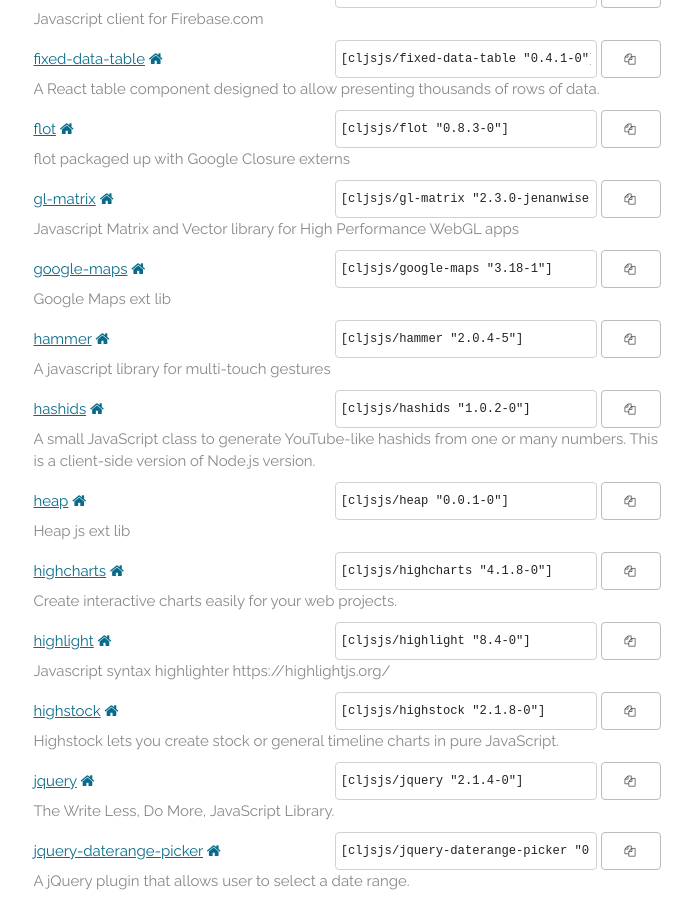
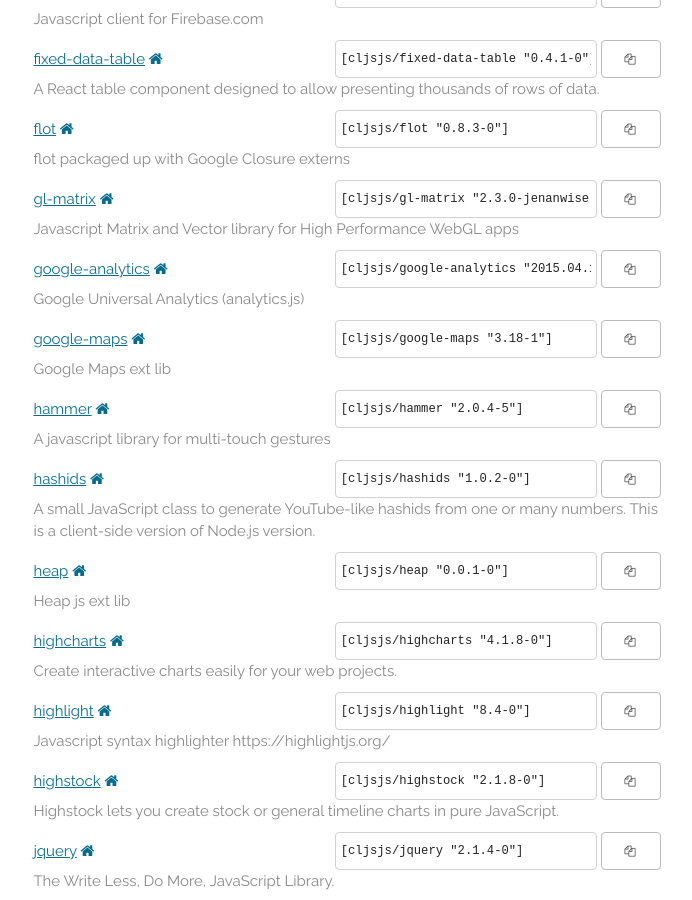
Before and after one commit to cljsjs/cljsjs.github.io, a Jekyll site: the page built from index.markdown, in a window 1280 px wide and 900 px high, scrolled down 2842 px. Shown: the whole window, without its empty margins (293-985 px from the left). Built offline with Jekyll 4.4.1, drawn with Linux system fonts in a browser that asks for light colours; nearby versions of some CDN libraries; comment, search, counter and statistics services are not loaded.

Commit message:
Automatic update

```diff
--- a/_includes/packages.html
+++ b/_includes/packages.html
@@ -247,6 +247,15 @@
       <button data-clipboard-text='[cljsjs/gl-matrix "2.3.0-jenanwise-0"]'><i class="fa fa-copy"></i></button>
     </span>
     <p class="description">Javascript Matrix and Vector library for High Performance WebGL apps</p>
+  </li>
+  <li>
+    <a href="https://clojars.org/cljsjs/google-analytics">google-analytics</a>
+    <a href="https://developers.google.com/analytics/devguides/collection/analyticsjs/" target="new"><i class="fa fa-home"></i></a>
+    <span class="clojars">
+      <input type="text" value='[cljsjs/google-analytics "2015.04.13-0"]'/>
+      <button data-clipboard-text='[cljsjs/google-analytics "2015.04.13-0"]'><i class="fa fa-copy"></i></button>
+    </span>
+    <p class="description">Google Universal Analytics (analytics.js)</p>
   </li>
   <li>
     <a href="https://clojars.org/cljsjs/google-maps">google-maps</a>
```
